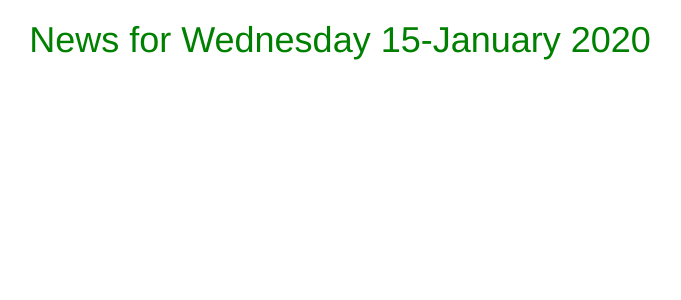
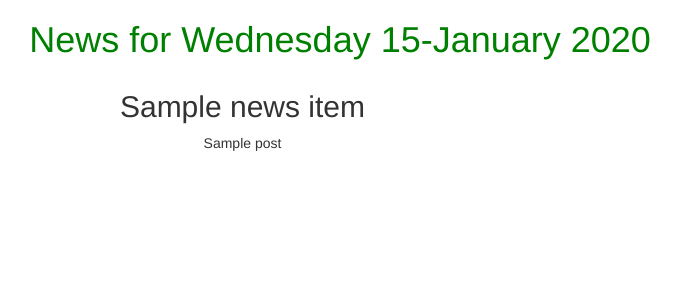
Before and after one commit to samoluoch/news-tribune, a Django app: template news/templates/all-news/past-news.html in a window 1280 px wide. Shown: the part 52-352 px from the top of the page, without its empty margins (300-981 px from the left). Run offline with Django 3.2, Linux system fonts and the light colour scheme; the template is opened without the code that fills it: most values are stand-ins (such as "Sample title", 1, 10 or a date in 2020); some libraries are stand-ins or nearby versions.

Commit message:
updated the templates to disply the day's news and past day's news

```diff
--- a/news/templates/all-news/past-news.html
+++ b/news/templates/all-news/past-news.html
@@ -2,4 +2,29 @@
 
 {% block content %}
 {{block.super}}
+
+ <div class="container">
+
+    <!-- Looping through news   -->
+    {% for news_item in news %}
+
+    <div class="row">
+        <div class="col-md-2"></div>
+      <!-- displaying News articles -->
+      <div class="col-xs-6 col-sm-6 col-md-8 col-lg-6">
+        <h2 class="text-center"> {{ news_item.title }} </h2>
+        <p class="text-center">{{news_item.post}} </p>
+      <!-- </div> -->
+      <div class="col-md-2"></div>
+    </div>
+
+    {% empty %}
+    <div class="row">
+      <h2 class="text-center">There No News Items</h2>
+    </div>
+    {% endfor %}
+
+   </div>
+
+
 {% endblock %}
--- a/news/views.py
+++ b/news/views.py
@@ -20,11 +20,9 @@ def news_of_day(request):
 
 # View Function to present news from past days
 def past_days_news(request, past_date):
-
     try:
         # Converts data from the string Url
         date = dt.datetime.strptime(past_date, '%Y-%m-%d').date()
-
     except ValueError:
         # Raise 404 error when ValueError is thrown
         raise Http404()
@@ -33,4 +31,5 @@ def past_days_news(request, past_date):
     if date == dt.date.today():
         return redirect(news_of_day)
 
-    return render(request, 'all-news/past-news.html', {"date": date})
+    news = Article.days_news(date)
+    return render(request, 'all-news/past-news.html', {"date": date, "news": news})
```
Also changed, not shown: news/templates/all-news/today-news.html (+24 -0 lines).
